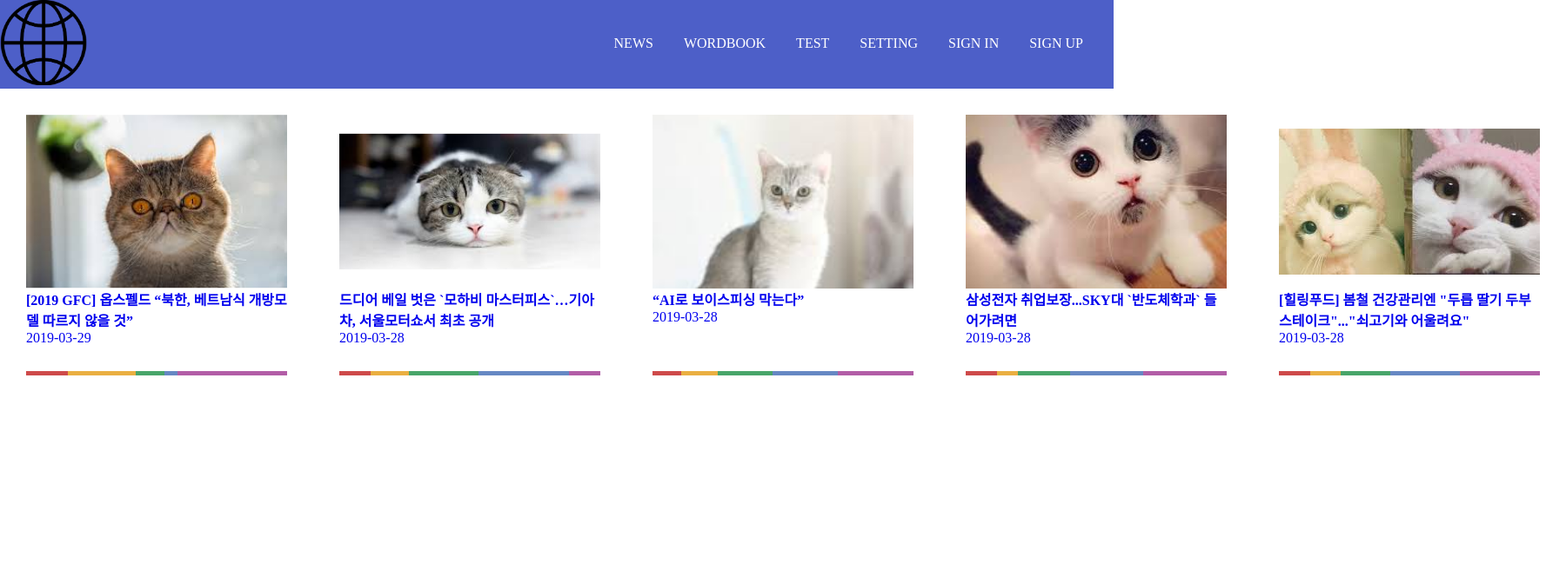
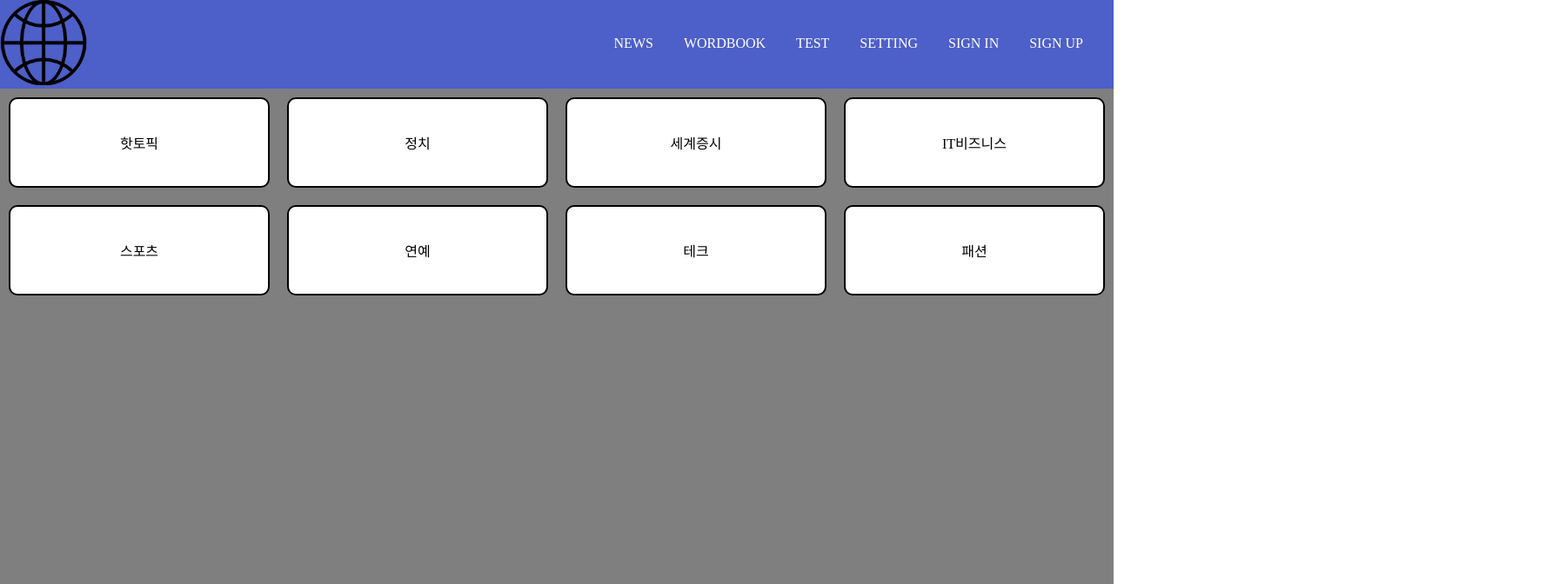
Before and after one commit to jch1223/client-word-news, a React (Create React App) app: page / in a window 1280 px wide. Shown: the top 672 px of the page at 87% size, 1800 px wide, since content can reach past the window. Built offline with nearby package versions, Linux system fonts and the light colour scheme.

Commit message:
show and hide category modal - if client has category id in cookie hide category select page. - if client doesn't have category id, show category select page.

```diff
--- a/package.json
+++ b/package.json
@@ -3,6 +3,7 @@
   "version": "0.1.0",
   "private": true,
   "dependencies": {
+    "js-cookie": "^2.2.0",
     "react": "^16.8.6",
     "react-dom": "^16.8.6",
     "react-router-dom": "^5.0.0",
--- a/src/components/Category.css
+++ b/src/components/Category.css
@@ -1,4 +1,5 @@
 .category-modal {
+  position: absolute;
   display: block;
   z-index: 1;
 }
@@ -10,10 +11,12 @@
 
 @media screen and (max-width: 700px) {
   .category-select-button {
-    grid-column: ;
   }
 }
 
 .category-select-button {
   background-color: var(--light-font-color);
+  border-radius: 10px;
+
+  cursor: pointer;
 }
--- a/src/components/Category.js
+++ b/src/components/Category.js
@@ -1,19 +1,69 @@
 import React, { Component } from "react";
 import "./Category.css";
+import Cookies from "js-cookie";
+
+const CategoryOption = ({ title, closeCategory }) => {
+  return (
+    <div
+      className="category-select-button button"
+      onClick={() => {
+        closeCategory();
+      }}
+    >
+      {title}
+    </div>
+  );
+};
 
 export default class Category extends Component {
+  constructor(props) {
+    super(props);
+    this.state = {
+      showCategory: this.props.hasCategory ? false : true
+    };
+  }
+  componentDidMount() {}
+  closeCategory = id => {
+    this.setState({
+      showCategory: false
+    });
+
+    // set cookie
+    Cookies.set("categoryId", id);
+    this.props.changeCategory(id);
+
+    // TODO: change user info
+  };
   render() {
+    const categoryList = [
+      "핫토픽",
+      "정치",
+      "세계증시",
+      "IT비즈니스",
+      "스포츠",
+      "연예",
+      "테크",
+      "패션"
+    ];
+    console.log("showCategory: ", this.state.showCategory);
     return (
-      <div className="modal-background category-modal">
+      <div
+        className="modal-background category-modal"
+        style={{
+          display: this.state.showCategory ? "block" : "none"
+        }}
+      >
         <div className="category-select">
-          <div className="category-select-button button">핫토픽</div>
-          <div className="category-select-button button">정치</div>
-          <div className="category-select-button button">세계증시</div>
-          <div className="category-select-button button">IT비즈니스</div>
-          <div className="category-select-button button">스포츠</div>
-          <div className="category-select-button button">연예</div>
-          <div className="category-select-button button">테크</div>
-          <div className="category-select-button button">패션</div>
+          {categoryList.map((category, i) => {
+            return (
+              <CategoryOption
+                title={category}
+                closeCategory={() => {
+                  this.closeCategory(i);
+                }}
+              />
+            );
+          })}
         </div>
       </div>
     );
--- a/src/components/Header.js
+++ b/src/components/Header.js
@@ -1,11 +1,9 @@
 import React, { Component } from "react";
-import { BrowserRouter as Router, Route, Link, Switch } from "react-router-dom";
+import { Route, Link, Switch } from "react-router-dom";
 import Newses from "./Newses";
 import Wordbook from "./Wordbook";
 import Test from "./Test";
 import Setting from "./Setting";
-import Signin from "./Signin";
-import Signup from "./Signup";
 import News from "./News";
 import logo from "../img/logo.png";
 
--- a/src/components/Newses.js
+++ b/src/components/Newses.js
@@ -1,16 +1,43 @@
 import React, { Component } from "react";
 import ArticleList from "../mock-ups/ArticleList";
-import { BrowserRouter as Router, Route, Link } from "react-router-dom";
-import Wordbook from "./Wordbook";
-import News from "./News";
+import { Link } from "react-router-dom";
 import Category from "./Category";
+import Cookies from "js-cookie";
 
 export default class Newses extends Component {
+  constructor(props) {
+    super(props);
+    console.log("log start: ", Cookies.get("categoryId"));
+
+    this.state = {
+      categoryId: Cookies.get("categoryId")
+    };
+  }
+  componentDidMount() {
+    // this.setState({
+    //   categoryId: Cookies.get("categoryId")
+    // });
+  }
+  changeCategory = id => {
+    this.setState({
+      categoryId: id
+    });
+    // TODO: get Category News!
+  };
   render() {
+    console.log("hasCategory", this.state.categoryId !== undefined);
     return (
       <>
-        {/* <Category /> */}
-        <div className="content">
+        <Category
+          changeCategory={this.changeCategory}
+          hasCategory={this.state.categoryId !== undefined}
+        />
+        <div
+          style={{
+            display: this.state.categoryId === undefined ? "none" : "block"
+          }}
+          className="content"
+        >
           <div className="news-ul">
             {ArticleList.map(article => {
               let totalWord = article.ngram.reduce((a, b) => a + b);
--- a/src/components/Setting.js
+++ b/src/components/Setting.js
@@ -1,6 +1,4 @@
 import React, { Component } from "react";
-import fullstar from "../img/full-star.png";
-import emptystar from "../img/empty-star.png";
 import "./Setting.css";
 
 export default class Setting extends Component {
```
Also changed, not shown: 1 other file (tests, documents, lock files or other folders).
